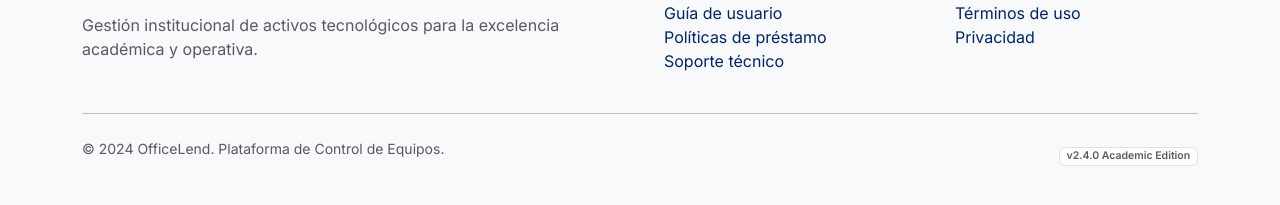
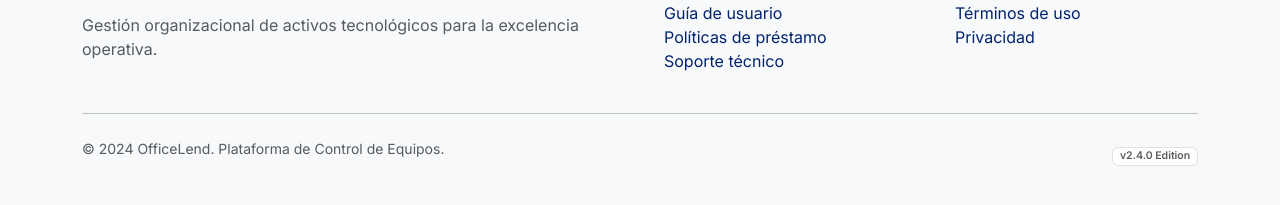
Before and after one commit to xandro2021/FrontEndProyecto1LenguajesOfficeLend, a website: page src/usuario/catalogoUser.html in a window 1280 px wide. Shown: the part 2041-2246 px from the top of the page. Drawn offline with nearby package versions, Linux system fonts and the light colour scheme.

Commit message:
arreglar footer texto

```diff
--- a/src/usuario/catalogoUser.html
+++ b/src/usuario/catalogoUser.html
@@ -356,8 +356,7 @@
                              src="../img/logo.png">
                         <span class="fs-4 fw-bold text-custom-primary font-headline">OfficeLend</span>
                     </div>
-                    <p class="text-muted">Gestión institucional de activos tecnológicos para la excelencia académica y
-                        operativa.</p>
+                    <p class="text-muted">Gestión organizacional de activos tecnológicos para la excelencia operativa.</p>
                 </div>
                 <div class="col-md-3">
                     <h5 class="font-headline fw-bold text-custom-primary mb-3">Recursos</h5>
@@ -378,7 +377,7 @@
             <hr class="my-4">
             <div class="d-flex flex-column flex-md-row justify-content-between align-items-center small text-muted">
                 <p>© 2024 OfficeLend. Plataforma de Control de Equipos.</p>
-                <span class="badge bg-white border text-muted">v2.4.0 Academic Edition</span>
+                <span class="badge bg-white border text-muted">v2.4.0 Edition</span>
             </div>
         </div>
     </footer>
```
